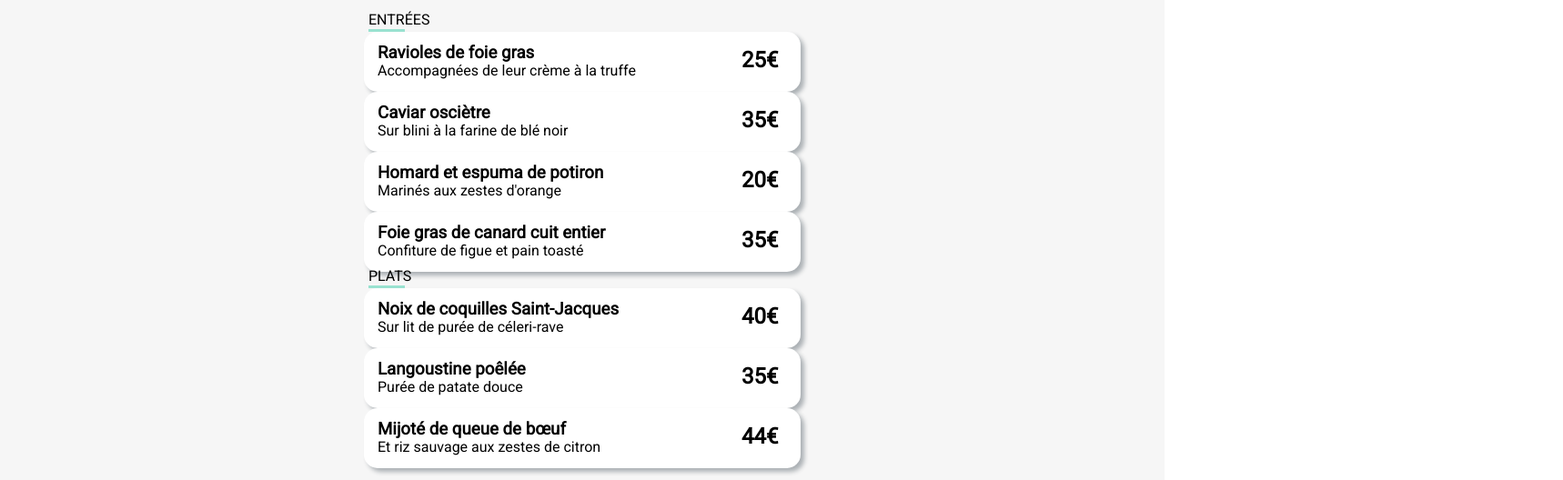
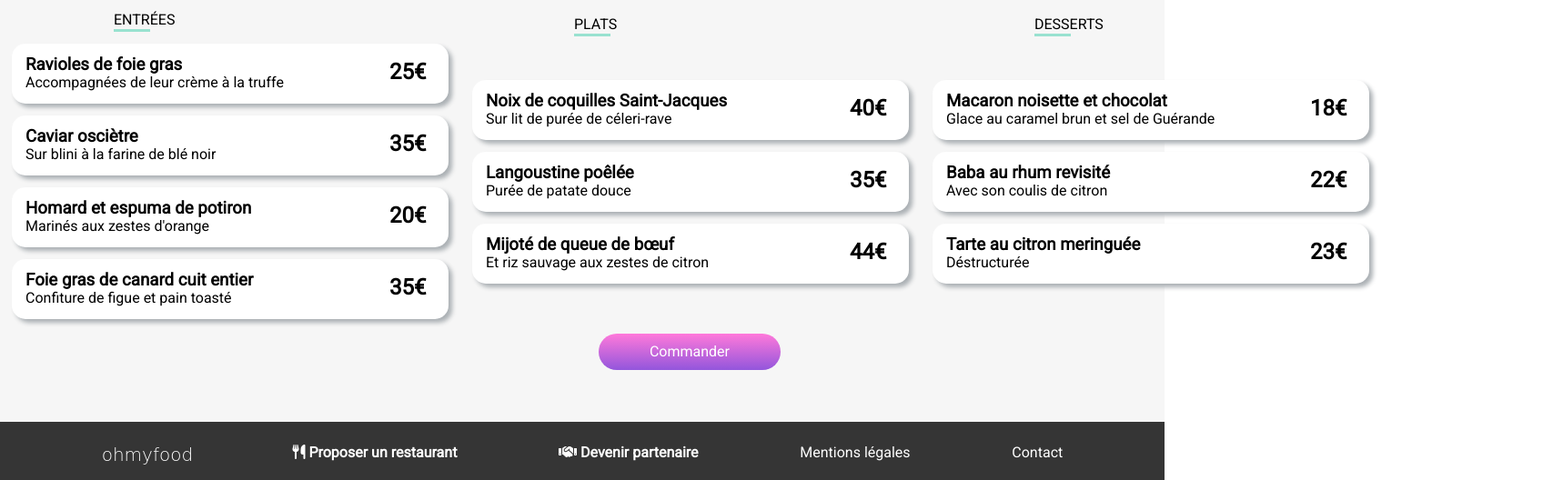
Before and after one commit to MaevaPrecourt/oh_my_food, a website: page html/enchantee.html in a window 1280 px wide. Shown: the part 382-910 px from the top of the page at 91% size, 1718 px wide, since content can reach past the window. Drawn offline with Linux system fonts and the light colour scheme; a web font is replaced by a local one.

Commit message:
Chargement menus desktop 29/11

```diff
--- a/html/enchantee.html
+++ b/html/enchantee.html
@@ -107,7 +107,7 @@
                 </div>
             </article>
             <article class="menu__choice menu__choice__enchantee">
-                <div class="card__ghost card__ghost__enchantee">
+                <div class="card__ghost__enchantee">
                     <p>PLATS</p>
                 </div>
                 <div class="card__menu first card__decoration--menu">
@@ -160,7 +160,7 @@
                 </div>
             </article>
             <article class="menu__choice menu__choice__enchantee">
-                <div class="card__ghost">
+                <div class="card__ghost__enchantee">
                     <p>DESSERTS</p>
                 </div>
                 <div class="card__menu first card__decoration--menu">
@@ -213,7 +213,7 @@
                 </div>
             </article>
             <div>
-                <button class="btn-explorer">Commander</button>
+                <button class="btn-explorer btn-enchantee">Commander</button>
             </div>
         </section>
         <footer>
--- a/sass/composants/composants.scss
+++ b/sass/composants/composants.scss
@@ -1,3 +1,9 @@
+.btn-enchantee {
+    position: relative;
+    top: 350px;
+    right: 860px;
+}
+
 .btn-explorer {
     align-items: center;
     background-image: linear-gradient(to top, $primary-color, $secondary-color);
@@ -16,6 +22,12 @@
         cursor: pointer;
         transform: scale(1.15);
     }
+}
+
+.btn-order {
+    position: relative;
+    top: 290px;
+    right: 858px;
 }
 
 .fa-arrow-left {
--- a/sass/pages/_pageaccueil.scss
+++ b/sass/pages/_pageaccueil.scss
@@ -147,7 +147,6 @@ ul {
         margin: 3%;
         transform: scale(1);
         transition: transform 400ms;
-        width: 70%;
             &:hover {
                 background: lighten($primary-color, 25%);
                 transform: scale(1.05);
--- a/sass/pages/_pagemenu.scss
+++ b/sass/pages/_pagemenu.scss
@@ -57,8 +57,10 @@ html {
 
 section {
     background-color: #F6F6F6;
+    display: flex;
     height: auto;
     justify-items: center;
+    padding-bottom: 100px;
     max-width: 100%;
 }
 
@@ -115,7 +117,7 @@ section {
 
 .menu__choice__enchantee {
     position: relative;
-    bottom: 20px;
+    bottom: -40px;
 }
 
 .check {
@@ -161,18 +163,30 @@ section {
     height: 35px;
     margin-right: 250px;
     position: relative;
-    right: 90px;
+    right: -17px;
+    width: 40px;
+}
+
+.card__ghost__enchantee {
+    align-items: baseline;
+    border-bottom: 3px solid $tertiary-color;
+    display: flex;
+    height: 35px;
+    margin-right: 250px;
+    position: relative;
+    bottom: 35px;
+    right: -17px;
     width: 40px;
 }
 
 .card__menu {
     align-items: center;
-    border-radius: 15px 15px 15px 15px;
+    border-radius: 15px;
     display: flex;
     height: 66px;
     justify-content: space-between;
-    padding-left: 15px;
-    padding-right: 15px;
+    margin: 13px;
+    padding: 0 15px;
     position: relative;
     width: 450px;
 }
```
Also changed, not shown: html/delice.html (+1 -1 lines), html/francaise.html (+1 -1 lines), html/palette.html (+1 -1 lines), css/main.css, 1 other file.
